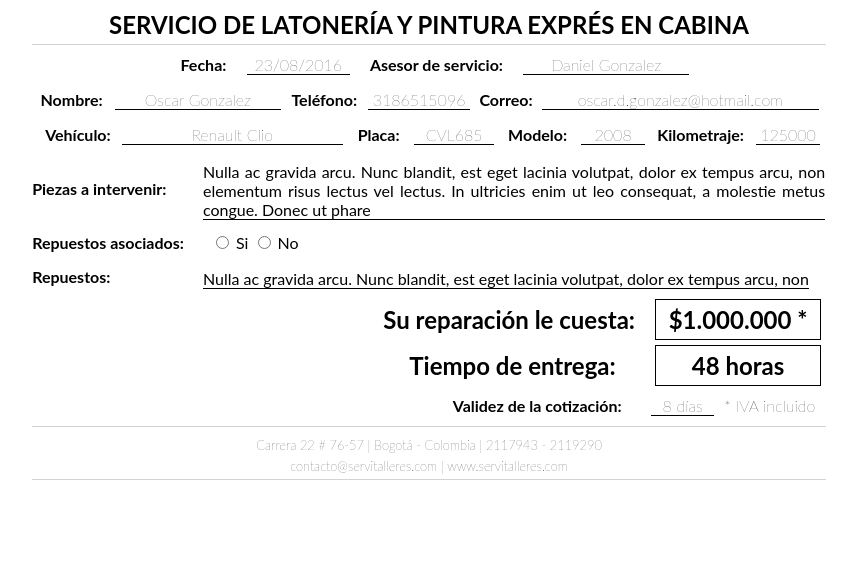
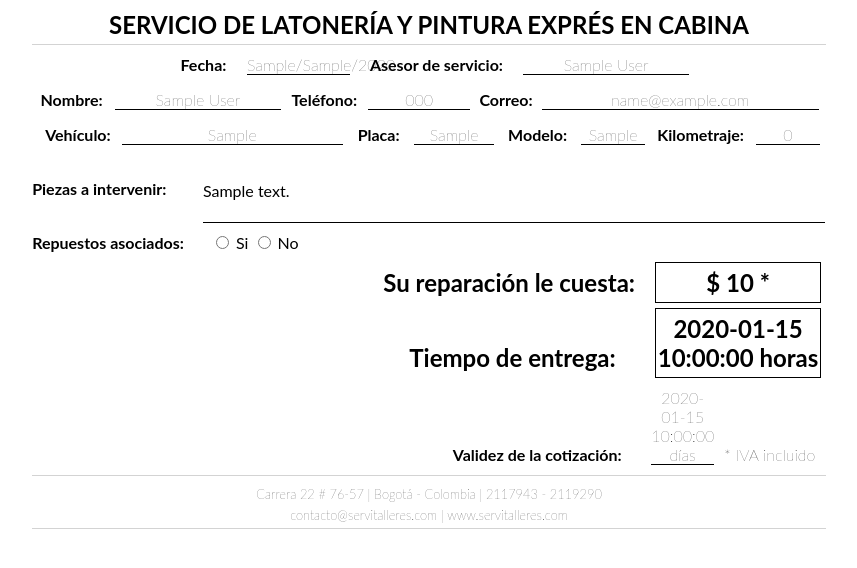
Before and after one commit to ogonzalez29/colision, a PHP site: page /print_ce.php in a window 1280 px wide. Shown: the part 55-623 px from the top of the page, without its empty margins (211-1068 px from the left). Run offline with PHP 8.4, Linux system fonts and the light colour scheme; the visitor is signed in with stand-in values (Sample User, id 1); tables that the repository leaves empty or names only in its code hold one stand-in row (values such as "Sample post").

Commit message:
added show/hide _repuestos_ id feature if spare parts apply

```diff
--- a/data_check.php
+++ b/data_check.php
@@ -262,7 +262,7 @@ if ($_SERVER["REQUEST_METHOD"] == "POST") {
     } else {
       $comment3 = test_input($_POST["comment3"]);
       // check if comment1 only contains numbers, letters and whitespaces
-      if (!preg_match("/^[0-9a-zA-Záéíóúñ,.;:$()+\- ]*$/",$comment3)) {
+      if (!preg_match("/^[0-9a-zA-Záéíóúñ,.;:$()+\-% ]*$/",$comment3)) {
         $comment3Err = "* Solo números, letras y espacios permitidos";
       }
     }
--- a/index.php
+++ b/index.php
@@ -206,7 +206,7 @@ require_once 'save_data.php'; //Save input to database
 		</span>
 		</li>
 		<li id="li_8" >
-			<label class="description" for="element_4">Teléfono </label>
+			<label class="description" for="element_8">Teléfono </label>
 			<div>
 				<input id="element_8" name="phone" class="element text medium" type="text" maxlength="255" value="<?php echo $phone;?>"/>
 				<span><?php echo $phoneErr;?></span>
--- a/print_ce.php
+++ b/print_ce.php
@@ -1,11 +1,46 @@
+<?php
+//Verify if session started, else redirect to login.php
+ob_start();
+session_start();
+if (!$_SESSION['logged']) {
+	header("Location: login.php");
+	exit;
+}
+//Connect to the database
+include ('info.php');
+// require ('search.php');
+?>
+
 <!DOCTYPE html>
 <html>
 	<head>
 		<meta http-equiv="Content-Type" content="text/html; charset=UTF-8"/>
 		<title>Cotización Colisión Exprés</title>
 		<link rel="stylesheet" href="css/view1.css">
+		<script type="text/javascript" src="js/jquery.min.js"></script>
 	</head>
 	<body>
+		<?php
+		//set search variable to find results from database
+		// @$search = $_SESSION['cons'];
+		// @$doc = $_POST['doc']-1000;
+
+		//get last results from database if recently submitted
+		$result = mysql_query("SELECT * FROM document1 ORDER BY id DESC LIMIT 1")
+			or die(mysql_error());
+
+		// if (!empty($search)) {
+		// 	$result = mysql_query("SELECT * FROM document WHERE id = '$doc'")
+		// 		or die(mysql_error());
+
+		// 	//If there's no information in database from search query
+		// 	if (mysql_num_rows($result) == 0) {
+		// 		die('No hay información con ese criterio de búsqueda');
+		// 	}
+		// }
+		//loop through results of database query, displaying them in the format
+		while ($row = mysql_fetch_array($result)) {
+		?>
 		<div class="grid">
 			<div class="header">
 				<div class="col-12">
@@ -15,7 +50,7 @@
 							<h2>Cotización:</h2>
 						</div>
 						<div style="float:right; text-align:center;" class="col-7">
-							<h2 style="border:1px solid white; color:red; background: white;">N. 649</h2>
+							<h2 style="border:1px solid white; color:red; background: white;"><?php echo 'N. '. ($row['id']+648)?></h2>
 						</div>
 
 					</div>
@@ -32,13 +67,13 @@
 						<h3 style="font-weight:bold;">Fecha:</h3>
 					</div>
 					<div class="col-1_4">
-						<h3 style="border-bottom:1px solid black;">23/08/2016</h3>
+						<h3 style="border-bottom:1px solid black;"><?php echo $row['day']. '/'. $row['month']. '/'. $row['year']?></h3>
 					</div>
 					<div class="col-3">
 						<h3 style="font-weight:bold;">Asesor de servicio:</h3>
 					</div>
 					<div class="col-3">
-						<h3 style="border-bottom:1px solid black;">Daniel Gonzalez</h3>
+						<h3 style="border-bottom:1px solid black;"><?php echo $row['firstname1']. ' '. $row['lastname1']?></h3>
 					</div>
 				</div>
 				<div style ="padding-right: 5px;" class="col-12">
@@ -46,19 +81,19 @@
 						<h3 style="font-weight:bold;">Nombre:</h3>
 					</div>
 					<div class="col-3">
-						<h3 style="border-bottom:1px solid black;">Oscar Gonzalez</h3>
+						<h3 style="border-bottom:1px solid black;"><?php echo $row['firstname']. ' '. $row['lastname']?></h3>
 					</div>
 					<div class="col-1_2">
 						<h3 style="font-weight:bold;">Teléfono:</h3>
 					</div>
 					<div class="col-1_4">
-						<h3 style="border-bottom:1px solid black;">3186515096</h3>
+						<h3 style="border-bottom:1px solid black;"><?php echo $row['mobile']?></h3>
 					</div>
 					<div class="col-07">
 						<h3 style="font-weight:bold;">Correo:</h3>
 					</div>
 					<div class="col-6">
-						<h3 style="border-bottom:1px solid black;">oscar.d.gonzalez@hotmail.com</h3>
+						<h3 style="border-bottom:1px solid black;"><?php echo $row['email']?></h3>
 					</div>
 				</div>
 				<div style="text-align:center;" class="col-12">
@@ -66,33 +101,35 @@
 						<h3 style="font-weight:bold;">Vehículo:</h3>
 					</div>
 					<div class="col-4">
-						<h3 style="border-bottom:1px solid black;">Renault Clio</h3>
+						<h3 style="border-bottom:1px solid black;"><?php echo $row['make']. ' '.$row['type']?></h3>
 					</div>
 					<div class="col-07">
 						<h3 style="font-weight:bold;">Placa:</h3>
 					</div>
 					<div class="col-1_2">
-						<h3 style="border-bottom:1px solid black;">CVL685</h3>
+						<h3 style="border-bottom:1px solid black;"><?php echo $row['license']?></h3>
 					</div>
 					<div class="col-1_2">
 						<h3 style="font-weight:bold;">Modelo:</h3>
 					</div>
 					<div class="col-07">
-						<h3 style="border-bottom:1px solid black;">2008</h3>
+						<h3 style="border-bottom:1px solid black;"><?php echo $row['model']?></h3>
 					</div>
 					<div class="col-1_4">
 						<h3 style="font-weight:bold;">Kilometraje:</h3>
 					</div>
 					<div class="col-07">
-						<h3 style="border-bottom:1px solid black;">125000</h3>
+						<h3 style="border-bottom:1px solid black;"><?php echo number_format($row['mileage'],0,",",".")?></h3>
 					</div>
 				</div>
 				<div class="col-12">
 					<div style= "vertical-align:top; height: 68px;" class="col-3">
 						<h3 style="text-align:left; font-weight:bold; margin: 1.5em 0;">Piezas a intervenir:</h3>
 					</div>
-					<div style="text-align:justify; height:68px; line-height:68px;" class="col-9">
-						<span style="border-bottom:1px solid black;">Nulla ac gravida arcu. Nunc blandit, est eget lacinia volutpat, dolor ex tempus arcu, non elementum risus lectus vel lectus. In ultricies enim ut leo consequat, a molestie metus congue. Donec ut phare</span>
+					<div style="text-align:justify; height:68px; line-height:68px; border-bottom:1px solid black;" class="col-9">
+						<div style="padding-top: 0;" class="col-12">
+							<span><?php echo $row['description']?></span>
+						</div>
 					</div>
 				</div>
 				<div class="col-12">
@@ -101,17 +138,17 @@
 					</div>
 					<div style="width:77.4%;" class="col-9">
 						<form action="">
-							<input type="radio" name="1" value="Si"> Si
-							<input type="radio" name="1" value="No"> No
+							<input type="radio" id="select" name="spare" value="1"<?php if(isset($row['spare_parts']) && $row['spare_parts']=="1") echo "checked";?>> Si
+							<input type="radio" id="nonselect" name="spare" value="2"<?php if(isset($row['spare_parts']) && $row['spare_parts']=="2") echo "checked";?>> No
 						</form>
 					</div>
 				</div>
-				<div id="repuestos" class="col-12">
+				<div id="repuestos" class="col-12" <?php if(isset($row['spare_parts']) && $row['spare_parts']=="1")echo "style=display:block;"; else echo "style=display:none;";?>>
 					<div style= "vertical-align:top;" class="col-3">
 						<h3 style="text-align:left; font-weight:bold;">Repuestos:</h3>
 					</div>
-					<div style="text-align:justify; height:32px; line-height:30px;" class="col-9">
-						<span style="border-bottom:1px solid black;">Nulla ac gravida arcu. Nunc blandit, est eget lacinia volutpat, dolor ex tempus arcu, non</span>
+					<div style="text-align:justify; height:32px; line-height:30px; border-bottom:1px solid black;" class="col-9">
+						<span><?php echo $row['spare_description']?></span>
 					</div>
 				</div>
 			</div>
@@ -121,7 +158,7 @@
 						<h2>Su reparación le cuesta:</h2>
 					</div>
 					<div style="border:1px solid black;" class="col-3">
-						<h2>$1.000.000 *</h2>
+						<h2><?php echo '$ '. number_format($row['price'],0,",",".").' *'?></h2>
 					</div>
 				</div>
 				<div style="text-align:right; padding-right:5px;" class="col-12">
@@ -129,7 +166,7 @@
 						<h2>Tiempo de entrega:</h2>
 					</div>
 					<div style="border:1px solid black;" class="col-3">
-						<h2>48 horas</h2>
+						<h2><?php echo $row['time'].' horas'?></h2>
 					</div>
 				</div>
 				<div style="text-align:right; padding-right:5px;" class="col-12">
@@ -137,7 +174,7 @@
 						<h3 style="font-weight:bold;">Validez de la cotización:</h3>
 					</div>
 					<div class="col-07">
-						<h3 style="border-bottom:1px solid black;">8 días</h3>
+						<h3 style="border-bottom:1px solid black;"><?php echo $row['validity_time'].' días'?></h3>
 					</div>
 					<div class="col-1_4">
 						<h3>* IVA incluido</h3>
@@ -153,5 +190,9 @@
 				</div>
 			</div>
 		</div>
+		<?php
+		}
+		// file_put_contents('printce.html', ob_get_contents());
+		?>
 	</body>
 </html>
```
